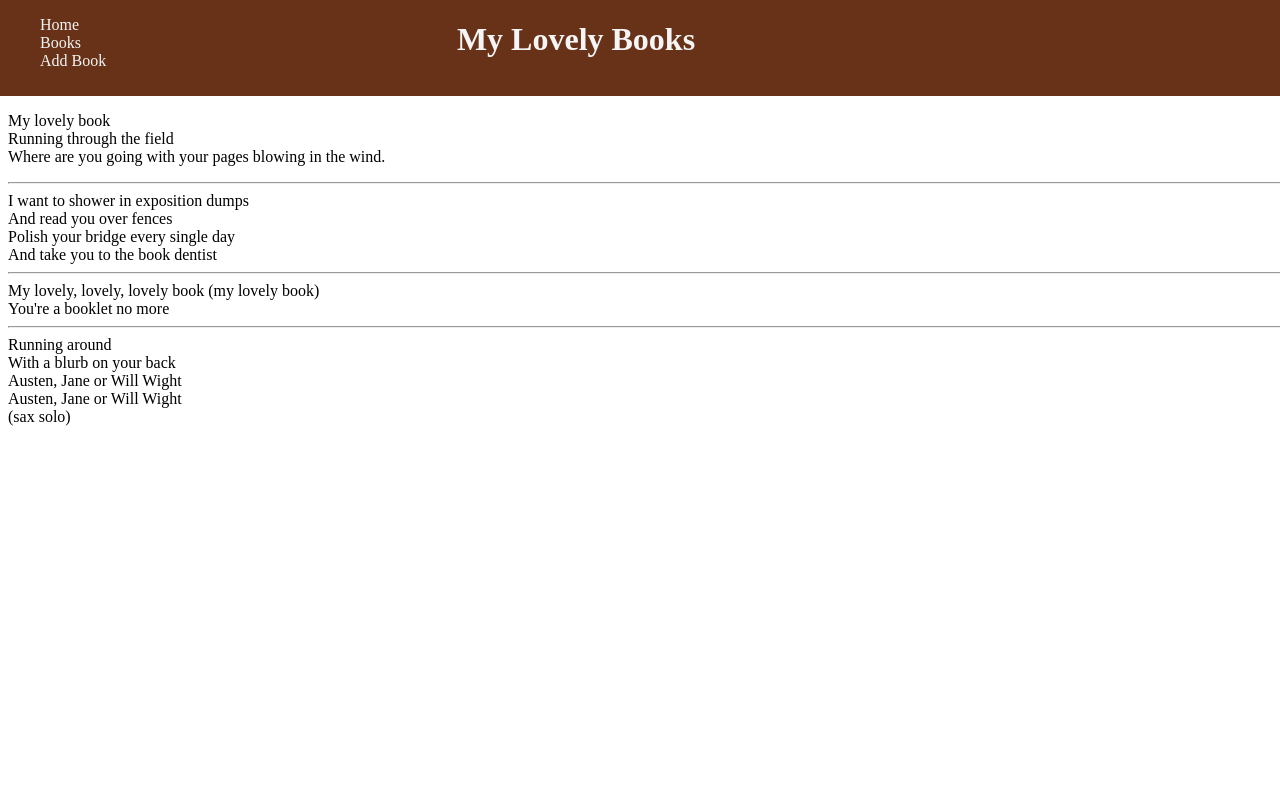
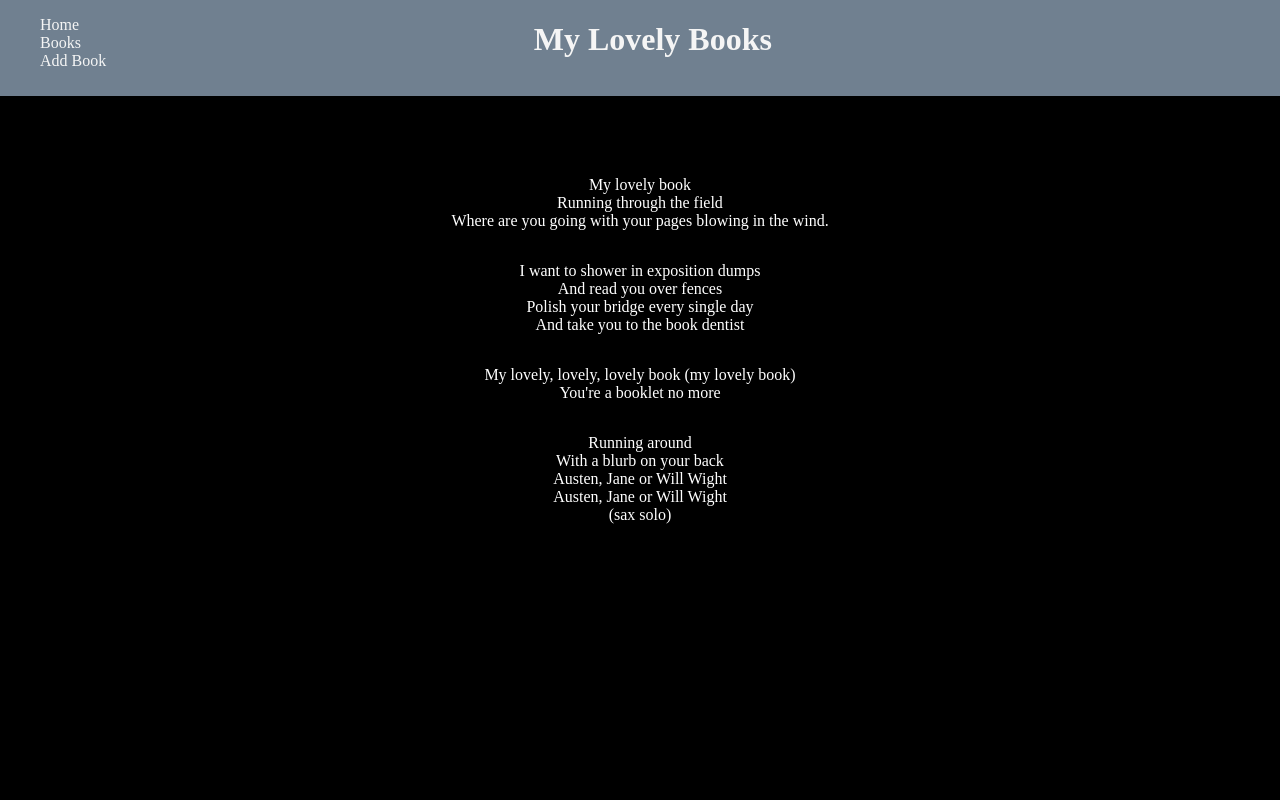
Before and after one commit to Synonymous-Bosch/one_to_many_lab, a Flask app: page / in a window 1280 px wide. Run offline with Flask 3, Linux system fonts and the light colour scheme.

Commit message:
zhuzhed with CSS

```diff
--- a/static/style.css
+++ b/static/style.css
@@ -7,7 +7,7 @@ header {
     list-style-type: none;
     cursor: auto;
     position:absolute;
-    background-color: rgb(104, 50, 25);
+    background-color:slategray;
     width:100%;
     top:0;
     left: 0;
@@ -18,7 +18,7 @@ header h1 {
     display: flex;
     justify-content: center;
     justify-items: center;
-    width: 50%;
+    width: 62%;
 }
 
 nav {
@@ -42,15 +42,72 @@ header a {
     position: absolute;
     top: 12%;
     width: 100%;
-    justify-content: center;
+    justify-content:space-between;
+    background-color: black;
+    left: 0;
+    bottom:0;
+    padding-top: 5%;
+}
+
+form {
+    padding-left: 20%;
+    padding-right: 20%;
 }
 
 form div {
     display: flex;
-    width:max-content;
+    /* width:fit-content; */
     justify-content: center;
+    align-items:normal;
+    text-align: center;
+    margin-bottom: 20px;
+}
+
+form div h1 {
+    color: white;
 }
 
 label {
     justify-content: inherit;
+    color: white;
+    text-align: center;
 }
+
+input {
+    justify-content: center;
+    align-content: center;
+    text-align: center;
+}
+
+div  {
+    display: flex;
+    text-align:center;
+    align-content:space-around;
+    flex-direction: column;
+    background-color: black;
+
+}
+
+div p {
+    color: white;
+    background-color:inherit;
+}
+
+.homepage {
+    position: relative;
+    top: 0;
+}
+
+.books {
+    color: white;
+}
+
+.books h1 {
+    margin-bottom: 5px;
+    padding: 10px;
+}
+
+.author {
+    padding-bottom: 10px;
+    padding-top: 0;
+}
--- a/templates/index.html
+++ b/templates/index.html
@@ -1,19 +1,22 @@
 {% extends "base.html" %}
 
 {% block content %}
-
+<div class="homepage">
     <p>My lovely book <br>
     Running through the field <br>
-Where are you going with your pages blowing in the wind.<hr>
-
+    Where are you going with your pages blowing in the wind.
+    </p>
+    <p>
     I want to shower in exposition dumps<br>
     And read you over fences<br>
     Polish your bridge every single day<br>
-And take you to the book dentist<hr>
-
+    And take you to the book dentist
+    </p>
+    <p>
     My lovely, lovely, lovely book (my lovely book)<br>
-You're a booklet no more<hr>
-
+    You're a booklet no more
+    </p>
+    <p>
     Running around<br>
     With a blurb on your back<br>
     Austen, Jane or Will Wight<br>
@@ -21,6 +24,7 @@ Austen, Jane or Will Wight<br>
     (sax solo)
 
     </p>
+</div>
 
 
 
```
Also changed, not shown: templates/books/new.html (+7 -4 lines). Lines whose indentation alone changed are shown as unchanged.
